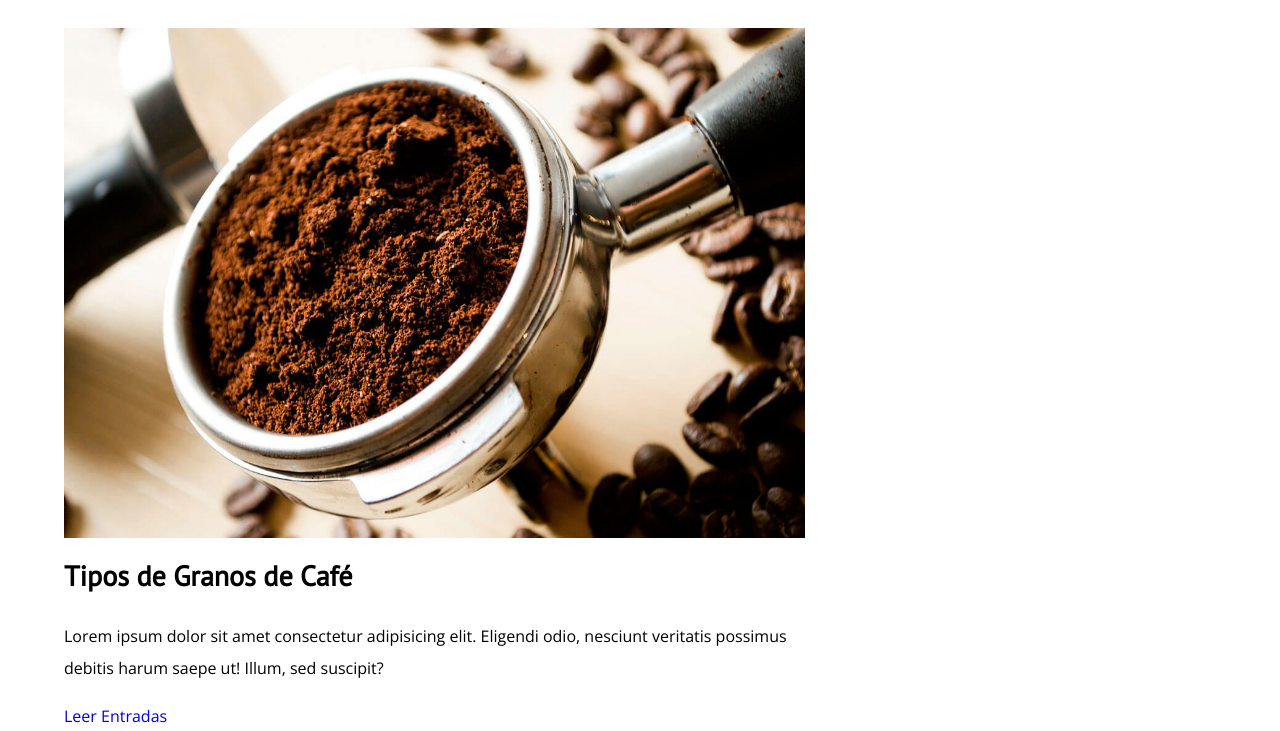
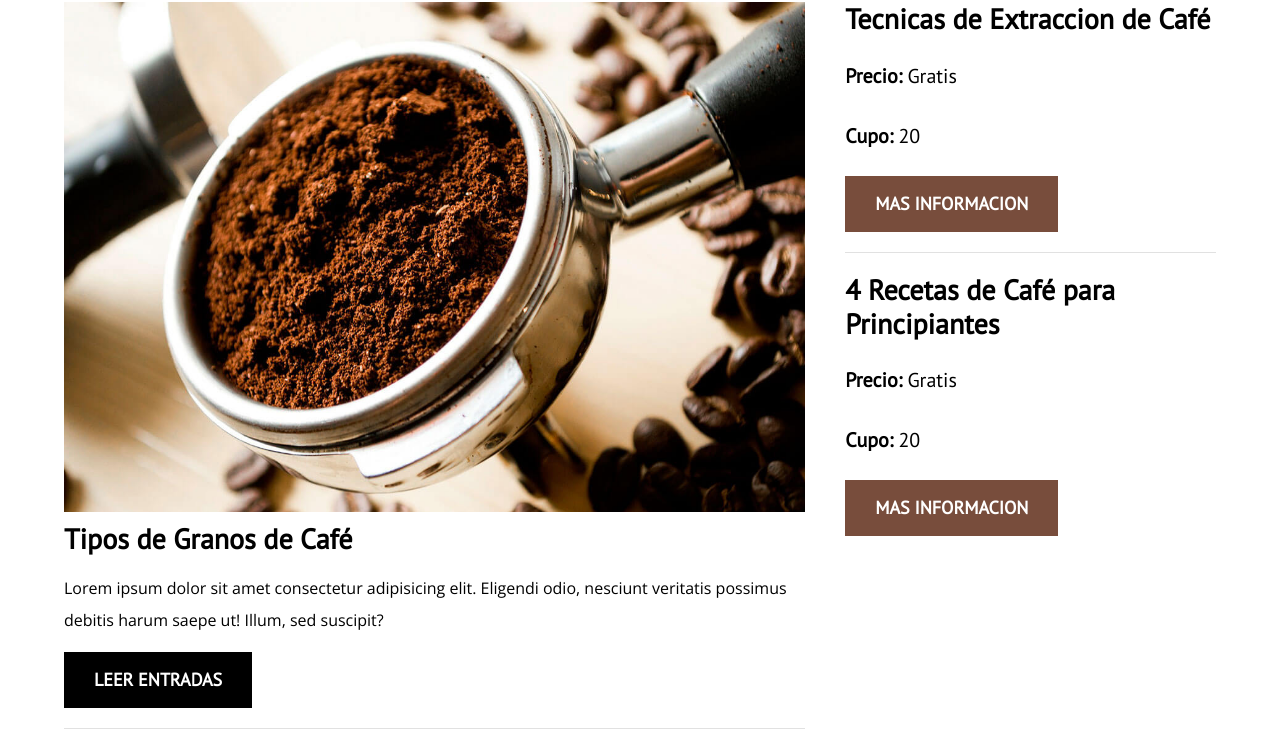
Before and after one commit to cdgutierrez456/BlogCafe, a plain HTML site: page index.html in a window 1280 px wide. Shown: the part 600-1331 px from the top of the page. Drawn offline with nearby package versions, Linux system fonts and the light colour scheme.

Commit message:
Terminado estilos de seccion blog y aside

```diff
--- a/css/style.css
+++ b/css/style.css
@@ -2,6 +2,7 @@
     --fuenteHeading: 'PT Sans', sans-serif;
     --fuenteParrafos: 'Open Sans', sans-serif;
     --primario: #784d3c;
+    --gris: #e1e1e1;
     --blanco: #ffffff;
     --negro: #000000;
 }
@@ -35,6 +36,7 @@ a {
 
 h1, h2, h3, h4 {
     font-family: var(--fuenteHeading);
+    line-height: 1.2;
 }
 
 h1 {
@@ -134,3 +136,67 @@ img {
         column-gap: 4rem;
     }
 }
+
+.entrada {
+    border-bottom: 1px solid var(--gris);
+    margin-bottom: 2rem;
+}
+
+.entrada:last-of-type {
+    border: none;
+    margin-bottom: 0;
+}
+
+.boton {
+    display: block;
+    font-family: var(--fuenteHeading);
+    color: var(--blanco);
+    text-align: center;
+    padding: 1rem 3rem;
+    font-size: 1.8rem;
+    text-transform: uppercase;
+    font-weight: 700;
+    margin-bottom: 2rem;
+}
+
+@media (min-width: 768px) {
+    .boton {
+        display: inline-block;
+    }
+}
+
+.boton--primario {
+    background: var(--negro);
+}
+
+.boton--secundario {
+    background: var(--primario);
+}
+
+.cursos {
+    list-style: none;
+}
+
+.widget-curso {
+    border-bottom: 1px solid var(--gris);
+    margin-bottom: 2rem;
+}
+
+.widget-curso:last-of-type {
+    border: none;
+    margin-bottom: 0;
+}
+
+.widget-curso__label {
+    font-family: var(--fuenteHeading);
+    font-weight: bold;
+}
+
+.widget-curso__info {
+    font-weight: normal;
+}
+
+.widget-curso__label,
+.widget-curso__info {
+    font-size: 2rem;
+}
--- a/index.html
+++ b/index.html
@@ -73,6 +73,20 @@
         </main>
         <aside class="sidebar">
             <h3>Nuestros cursos y talleres</h3>
+            <ul class='cursos no-padding'>
+                <li class="widget-curso">
+                    <h4 class="no-margin">Tecnicas de Extraccion de Café</h4>
+                    <p class="widget-curso__label">Precio: <span class="widget-curso__info">Gratis</span></p>
+                    <p class="widget-curso__label">Cupo: <span class="widget-curso__info">20</span></p>
+                    <a href="entrada.html" class="boton boton--secundario">Mas Informacion</a>
+                </li>
+                <li class="widget-curso">
+                    <h4 class="no-margin">4 Recetas de Café para Principiantes</h4>
+                    <p class="widget-curso__label">Precio: <span class="widget-curso__info">Gratis</span></p>
+                    <p class="widget-curso__label">Cupo: <span class="widget-curso__info">20</span></p>
+                    <a href="entrada.html" class="boton boton--secundario">Mas Informacion</a>
+                </li>
+            </ul>
         </aside>
     </div>
 </body>
```
